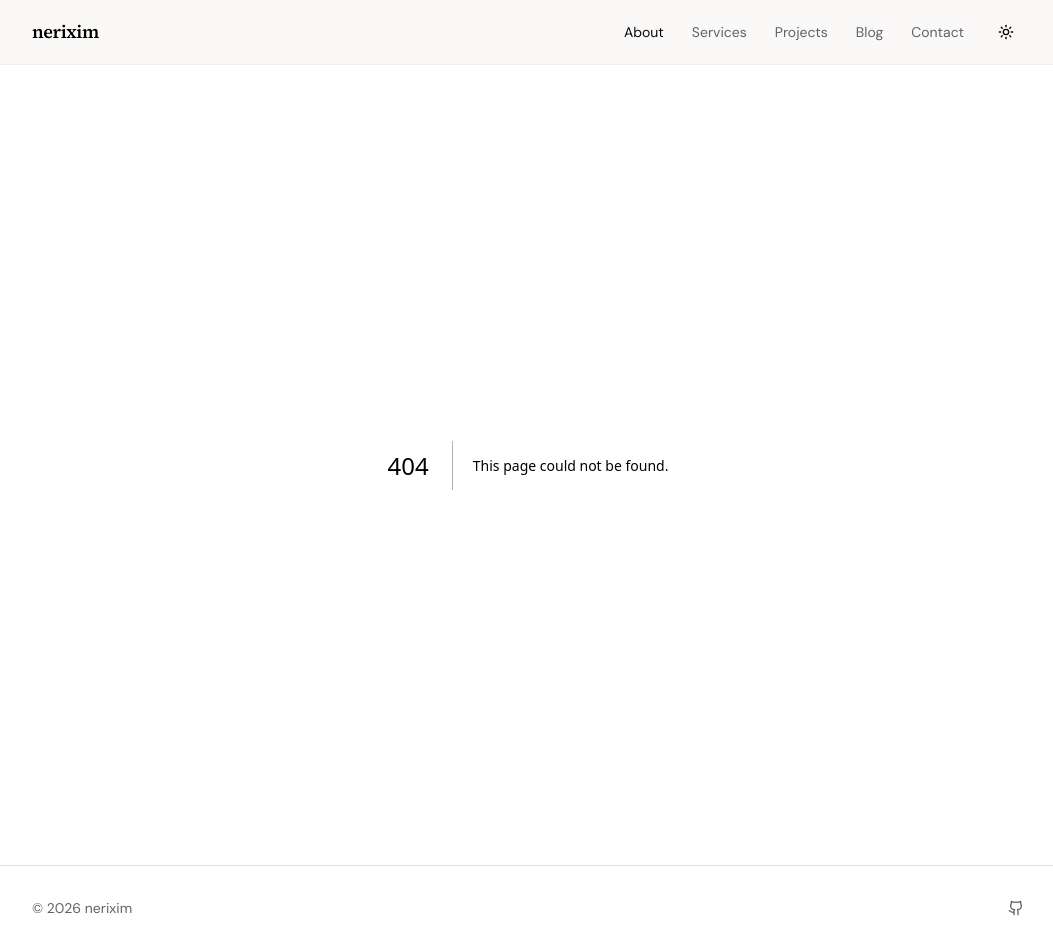
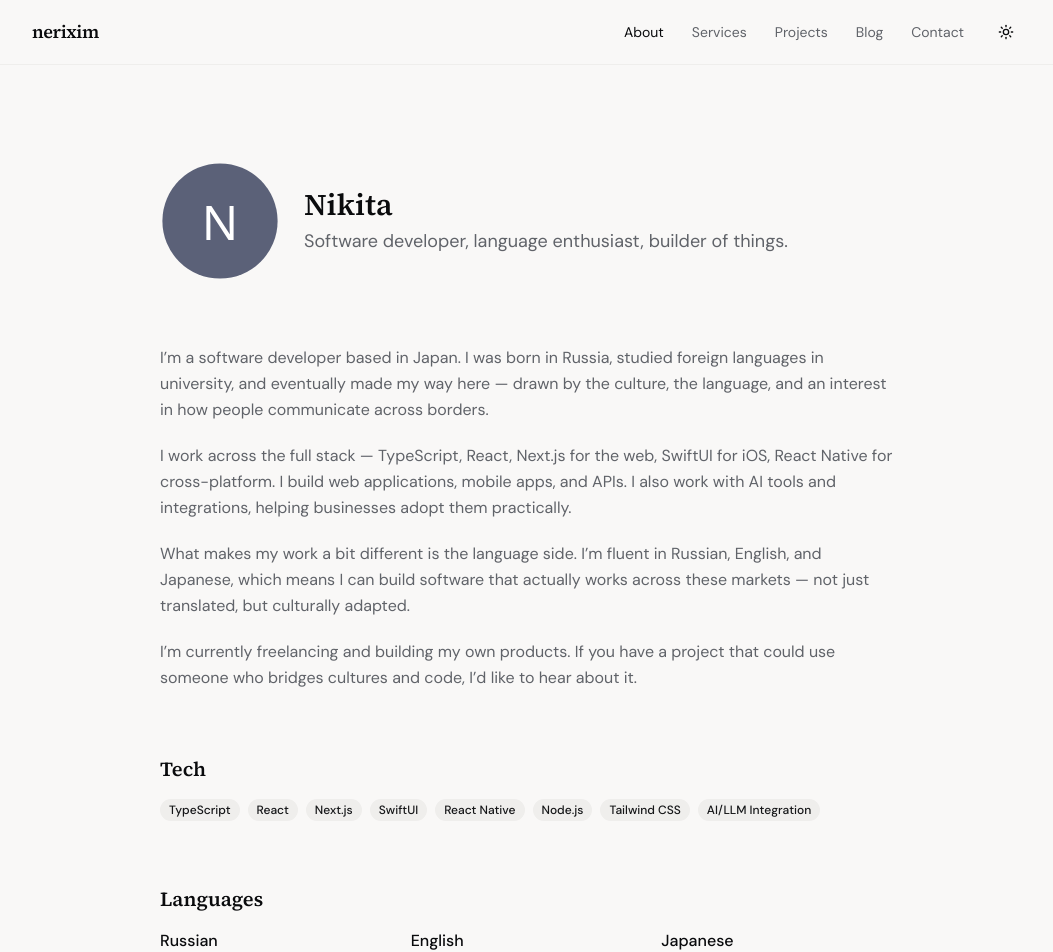
Before and after one commit to nerixim-org/nerixim.dev, a Next.js app: page /about in a window 1280 px wide. Before the commit this address had no page. Shown: the top 952 px of the page, without its empty margins (112-1165 px from the left). Built offline with nearby package versions, Linux system fonts and the light colour scheme.

Commit message:
feat: アバウトページ — ストーリー、スキル、言語セクション

```diff
--- /dev/null
+++ b/src/app/about/page.tsx
@@ -0,0 +1,102 @@
+import type { Metadata } from "next";
+import Image from "next/image";
+import { Badge } from "@/components/ui/badge";
+
+export const metadata: Metadata = {
+  title: "About",
+  description:
+    "Software developer based in Japan. Trilingual (EN/JP/RU). Building products across languages and borders.",
+};
+
+const skills = [
+  "TypeScript",
+  "React",
+  "Next.js",
+  "SwiftUI",
+  "React Native",
+  "Node.js",
+  "Tailwind CSS",
+  "AI/LLM Integration",
+];
+
+const languages = [
+  { name: "Russian", level: "Native" },
+  { name: "English", level: "Fluent" },
+  { name: "Japanese", level: "Fluent" },
+];
+
+export default function AboutPage() {
+  return (
+    <div className="mx-auto max-w-3xl px-4 py-16 md:py-24">
+      {/* Top section — Avatar + intro */}
+      <div className="flex flex-col items-center gap-6 text-center md:flex-row md:text-left">
+        <Image
+          src="/avatar-placeholder.svg"
+          alt="Nikita"
+          width={120}
+          height={120}
+          className="rounded-full"
+          priority
+        />
+        <div>
+          <h1 className="font-heading text-3xl font-semibold">Nikita</h1>
+          <p className="mt-1 text-lg text-muted-foreground">
+            Software developer, language enthusiast, builder of things.
+          </p>
+        </div>
+      </div>
+
+      {/* Story section */}
+      <section className="mt-16 space-y-5">
+        <p className="text-base leading-relaxed text-muted-foreground">
+          I&rsquo;m a software developer based in Japan. I was born in Russia,
+          studied foreign languages in university, and eventually made my way
+          here&nbsp;&mdash; drawn by the culture, the language, and an interest
+          in how people communicate across borders.
+        </p>
+        <p className="text-base leading-relaxed text-muted-foreground">
+          I work across the full stack&nbsp;&mdash; TypeScript, React, Next.js
+          for the web, SwiftUI for iOS, React Native for cross-platform. I build
+          web applications, mobile apps, and APIs. I also work with AI tools and
+          integrations, helping businesses adopt them practically.
+        </p>
+        <p className="text-base leading-relaxed text-muted-foreground">
+          What makes my work a bit different is the language side. I&rsquo;m
+          fluent in Russian, English, and Japanese, which means I can build
+          software that actually works across these markets&nbsp;&mdash; not just
+          translated, but culturally adapted.
+        </p>
+        <p className="text-base leading-relaxed text-muted-foreground">
+          I&rsquo;m currently freelancing and building my own products. If you
+          have a project that could use someone who bridges cultures and code,
+          I&rsquo;d like to hear about it.
+        </p>
+      </section>
+
+      {/* Skills/tech section */}
+      <section className="mt-16">
+        <h2 className="font-heading text-xl font-semibold">Tech</h2>
+        <div className="mt-4 flex flex-wrap gap-2">
+          {skills.map((skill) => (
+            <Badge key={skill} variant="secondary">
+              {skill}
+            </Badge>
+          ))}
+        </div>
+      </section>
+
+      {/* Languages section */}
+      <section className="mt-16">
+        <h2 className="font-heading text-xl font-semibold">Languages</h2>
+        <div className="mt-4 grid grid-cols-3 gap-4">
+          {languages.map((lang) => (
+            <div key={lang.name}>
+              <p className="font-medium">{lang.name}</p>
+              <p className="text-sm text-muted-foreground">{lang.level}</p>
+            </div>
+          ))}
+        </div>
+      </section>
+    </div>
+  );
+}
```
Also changed, not shown: public/avatar-placeholder.svg (added).
